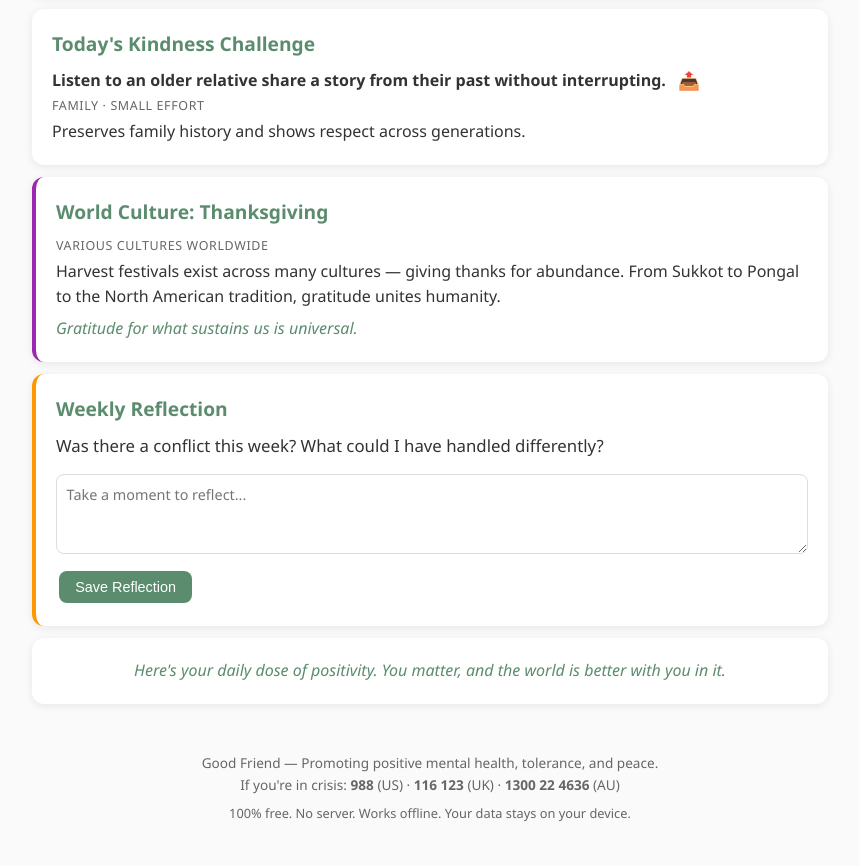
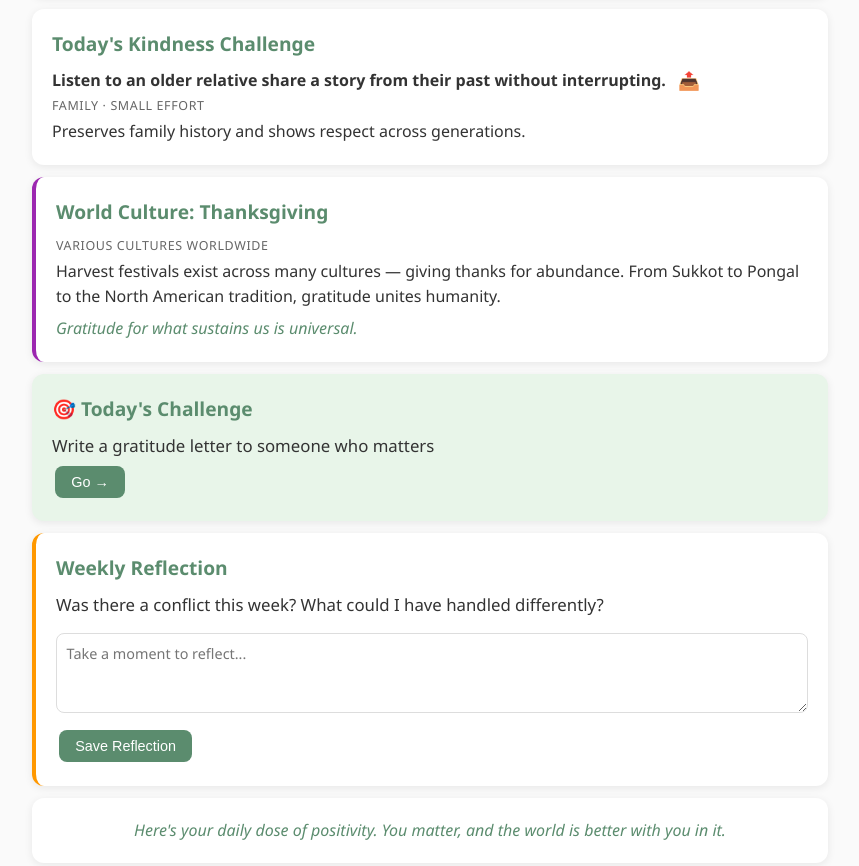
Before and after one commit to KevinRabun/good-friend, a website: page docs/index.html in a window 1280 px wide. Shown: the part 1489-2355 px from the top of the page, without its empty margins (210-1069 px from the left). Drawn offline with Linux system fonts and the light colour scheme.

Commit message:
feat(iter14): daily challenges, mood recommendations, achievement badges
- Add rotating daily challenge system (12 challenges linking to different sections)
  Challenge card on Today view with direct 'Go' button
- Add mood-based section recommendations after check-in:
  Low mood -> Mindfulness, Journal, Affirmations
  Neutral -> Empathy, Cultures, Gratitude
  High -> Kindness, Peace Log, Kind Words
- Add achievement badge system (9 badges):
  First Step (1 check-in), Growing (10), Rooted (50),
  Reflector (5 journal), Peacemaker (5 peace actions),
  Thankful Heart (10 gratitude), Empath (3 empathy reflections),
  Week Warrior (7-day streak), Monthly Champion (30-day streak)
- Badges displayed on Today view with emoji icons

```diff
--- a/docs/index.html
+++ b/docs/index.html
@@ -521,6 +521,22 @@
   const milestones=[{d:7,msg:'One week! You\u2019re building a real habit.',icon:'\u{1F31F}'},{d:14,msg:'Two weeks strong! Consistency is changing your brain.',icon:'\u{1F4AA}'},{d:30,msg:'30 days! You\u2019re a wellness warrior.',icon:'\u{1F3C6}'},{d:60,msg:'60 days! Your dedication inspires.',icon:'\u{1F525}'},{d:90,msg:'90 days! You\u2019ve transformed this into a lifestyle.',icon:'\u{1F451}'},{d:180,msg:'Half a year of showing up for yourself!',icon:'\u{1F48E}'},{d:365,msg:'One entire year! You are extraordinary.',icon:'\u{1F30D}'}];
   const milestone=milestones.find(m=>m.d===streak);
   const isNew=!S.get('checkin_history',[]).length && !S.get('journal',[]).length;
+  // Daily challenge: combines different activities
+  const challenges=[
+    {text:'Do a kindness act and log it in your Peace Log',section:'peaceLog'},
+    {text:'Try the Loving-Kindness Meditation',section:'mindfulness'},
+    {text:'Write a gratitude letter to someone who matters',section:'gratLetter'},
+    {text:'Read an empathy scenario and write a reflection',section:'empathy'},
+    {text:'Practice a conflict resolution tool',section:'conflict'},
+    {text:'Try a forgiveness exercise',section:'forgiveness'},
+    {text:'Send kind words to someone today',section:'kindWords'},
+    {text:'Explore a world culture you didn\u2019t know about',section:'cultures'},
+    {text:'Write in your journal about today\u2019s reflection',section:'journal'},
+    {text:'Add 3 things to your gratitude wall',section:'gratitude'},
+    {text:'Make a pledge for peace',section:'pledges'},
+    {text:'Identify your top values and reflect on alignment',section:'values'},
+  ];
+  const dailyChallenge=challenges[doy%challenges.length];
   el.innerHTML=`
     ${isNew?`<div class="card" style="text-align:center;border-left:4px solid var(--p)"><h2>Welcome to Good Friend \u{1F44B}</h2>
     <p style="font-size:1.05rem">This is your free, private companion for wellness, empathy, and peace. Everything stays on your device.</p>
@@ -540,6 +556,8 @@
     <div class="card"><h2>Today's Reflection</h2><p>${esc(prm.prompt)}</p><div class="refl"><h3>Reflect on:</h3><ul>${prm.reflectionQuestions.map(q=>`<li>${esc(q)}</li>`).join('')}</ul></div></div>
     <div class="card"><h2>Today's Kindness Challenge</h2><p><strong>${esc(knd.suggestion)}</strong> ${shareBtn(knd.suggestion,'kindness act')}</p><p class="label">${esc(knd.scope)} \u00b7 ${esc(knd.effortLevel)} effort</p><p>${esc(knd.impact)}</p></div>
     <div class="card" style="border-left:4px solid #9c27b0"><h2>World Culture: ${esc(cul.name)}</h2><p class="label">${esc(cul.origin)}</p><p>${esc(cul.desc)}</p><p style="margin-top:.4rem;color:var(--p);font-style:italic">${esc(cul.value)}</p></div>
+    <div class="card" style="background:var(--pl)"><h2>\u{1F3AF} Today's Challenge</h2><p style="font-size:1.05rem">${esc(dailyChallenge.text)}</p><button class="btn" style="margin-top:.4rem" onclick="loadSection('${dailyChallenge.section}')">Go \u2192</button></div>
+    ${getBadges()}
     ${getWeeklyReflection()}
     <div class="card" style="text-align:center"><p style="font-style:italic;color:var(--p)">Here's your daily dose of positivity. You matter, and the world is better with you in it.</p></div>`;
 }
@@ -595,6 +613,9 @@
   S.push('checkin_history',{date:todayStr(),mood:selMoodVal,feelings,ts:Date.now()},365);
   let h=`<div class="card" style="margin-top:.75rem"><h2>Your Check-In Response</h2><p style="font-size:1rem">${esc(resp.message)}</p><h3 style="margin-top:.75rem">Suggestions:</h3><ul>${resp.suggestions.map(s=>`<li>${esc(s)}</li>`).join('')}</ul>`;
   if(resp.resourcesRecommended)h+=`<div class="crisis" style="margin-top:.75rem"><strong>Support is available.</strong><p>If you need someone to talk to, help is just a call or text away.</p><button class="btn btn-w" onclick="document.querySelector('[data-s=resources]').click()">View Resources</button></div>`;
+  // Mood-based section recommendations
+  const recs=selMoodVal<=2?[{s:'mindfulness',l:'Try Mindfulness'},{s:'journal',l:'Write in Journal'},{s:'affirmations',l:'Read Affirmations'}]:selMoodVal===3?[{s:'empathy',l:'Try Empathy'},{s:'cultures',l:'Explore Cultures'},{s:'gratitude',l:'Gratitude Wall'}]:[{s:'kindness',l:'Do Kindness'},{s:'peaceLog',l:'Log Peace Action'},{s:'kindWords',l:'Send Kind Words'}];
+  h+=`<div style="margin-top:.75rem"><h3>Recommended for you:</h3><div class="nav">${recs.map(r=>`<button class="btn btn-o" onclick="loadSection('${r.s}')">${r.l}</button>`).join('')}</div></div>`;
   h+=`<p style="margin-top:.5rem;color:var(--p);font-style:italic">\u{1F525} ${getStreak()}-day streak! Keep showing up.</p></div>`;
   document.getElementById('ciResult').innerHTML=h;
   selMoodVal=null;selFeelings.clear();
@@ -925,6 +946,28 @@
 // ============================================================
 // WEEKLY REFLECTION
 // ============================================================
+// Achievement badges
+function getBadges(){
+  const badges=[];
+  const hist=S.get('checkin_history',[]);
+  const journal=S.get('journal',[]);
+  const pa=S.get('peace_actions',[]);
+  const gr=S.get('gratitude',[]);
+  const em=S.get('empathy_reflections',[]);
+  const st=getStreak();
+  if(hist.length>=1)badges.push({icon:'\u{1F331}',name:'First Step',desc:'First check-in'});
+  if(hist.length>=10)badges.push({icon:'\u{1F33F}',name:'Growing',desc:'10 check-ins'});
+  if(hist.length>=50)badges.push({icon:'\u{1F333}',name:'Rooted',desc:'50 check-ins'});
+  if(journal.length>=5)badges.push({icon:'\u{1F4D6}',name:'Reflector',desc:'5 journal entries'});
+  if(pa.length>=5)badges.push({icon:'\u{1F54A}\uFE0F',name:'Peacemaker',desc:'5 peace actions'});
+  if(gr.length>=10)badges.push({icon:'\u{2728}',name:'Thankful Heart',desc:'10 gratitude notes'});
+  if(em.length>=3)badges.push({icon:'\u{1F463}',name:'Empath',desc:'3 empathy reflections'});
+  if(st>=7)badges.push({icon:'\u{1F525}',name:'Week Warrior',desc:'7-day streak'});
+  if(st>=30)badges.push({icon:'\u{1F3C6}',name:'Monthly Champion',desc:'30-day streak'});
+  if(!badges.length)return '';
+  return `<div class="card"><h2>Your Badges</h2><div style="display:flex;flex-wrap:wrap;gap:.5rem">${badges.map(b=>`<div style="text-align:center;padding:.4rem .6rem;background:var(--pl);border-radius:8px;min-width:80px" title="${esc(b.desc)}"><div style="font-size:1.5rem">${b.icon}</div><div style="font-size:.7rem;font-weight:600">${esc(b.name)}</div></div>`).join('')}</div></div>`;
+}
+
 function getWeeklyReflection(){
   const dayNum=new Date().getDay(); // 0=Sun
   if(dayNum!==0)return ''; // Show only on Sundays
```
